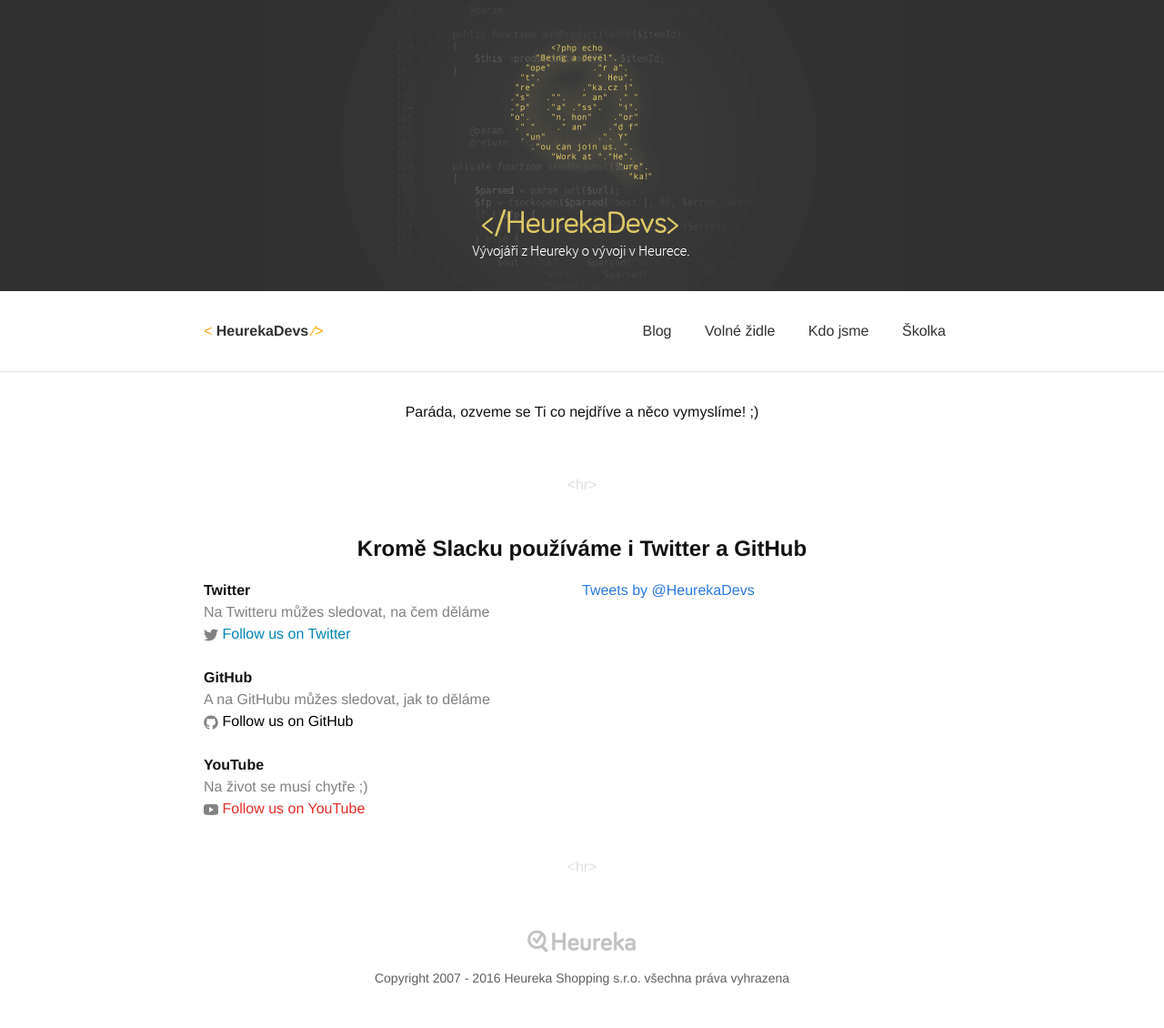
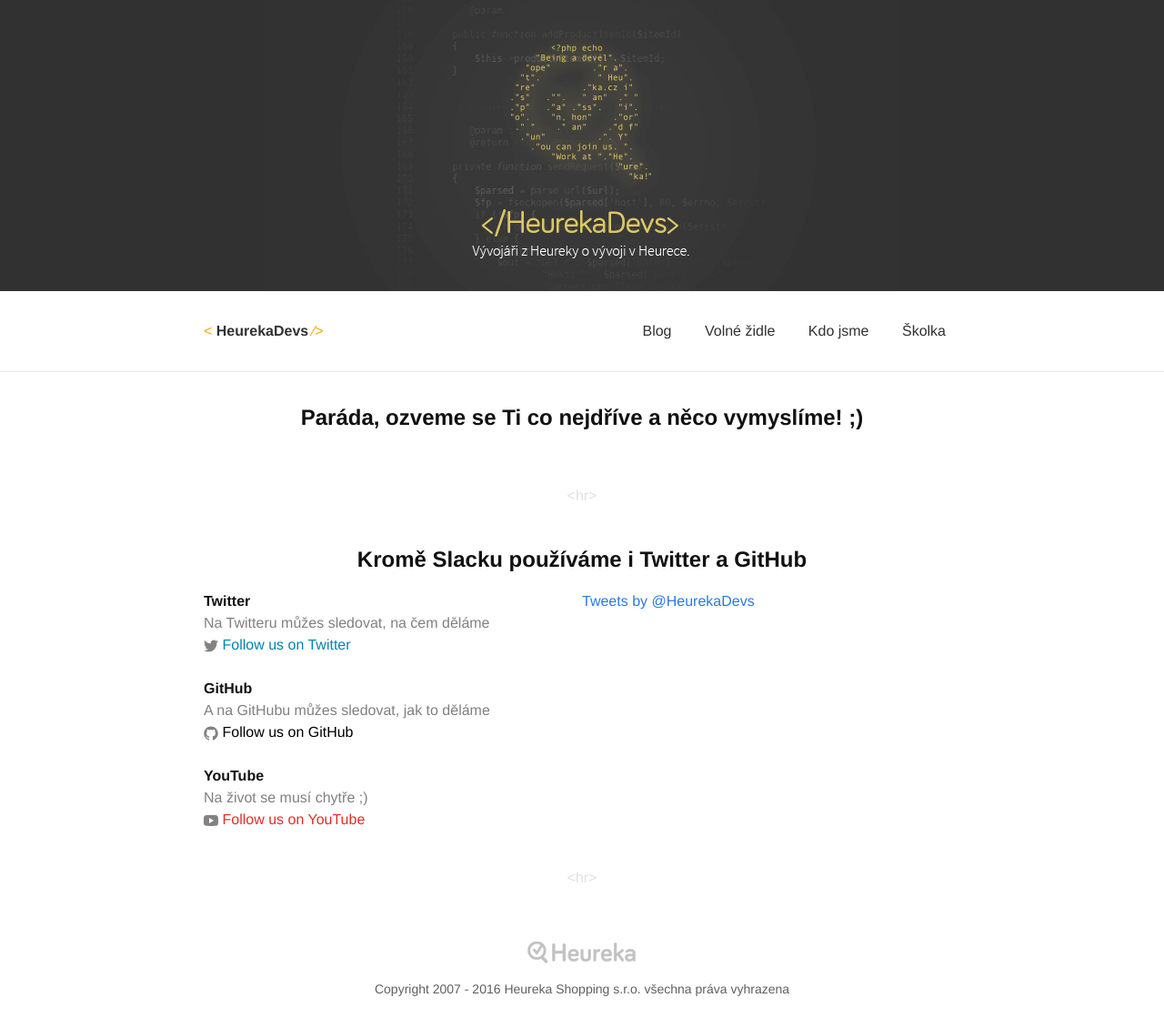
Before and after one commit to hhjcz/heureka.github.io, a Jekyll site: the page built from _pages/parada/index.html, in a window 1280 px wide. Shown: the whole page at 91% size. Built offline with Jekyll 4.4.1, drawn with Linux system fonts in a browser that asks for light colours; comment, search, counter and statistics services are not loaded.

Commit message:
Fix class in parada page

```diff
--- a/_pages/parada/index.html
+++ b/_pages/parada/index.html
@@ -8,7 +8,7 @@ hiddenFromMenu: 'yes'
 <article class="site-page page-email-sent">
 
     <div class="page-email-sent__info">
-        <h2 class="site-page__titles">
+        <h2 class="site-page__title">
             Paráda, ozveme se Ti co nejdříve a něco vymyslíme! ;)
         </h2>
     </div>
```
